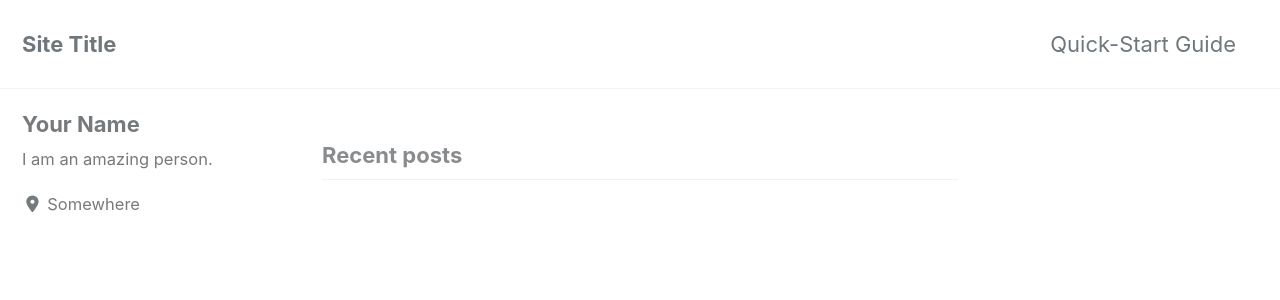
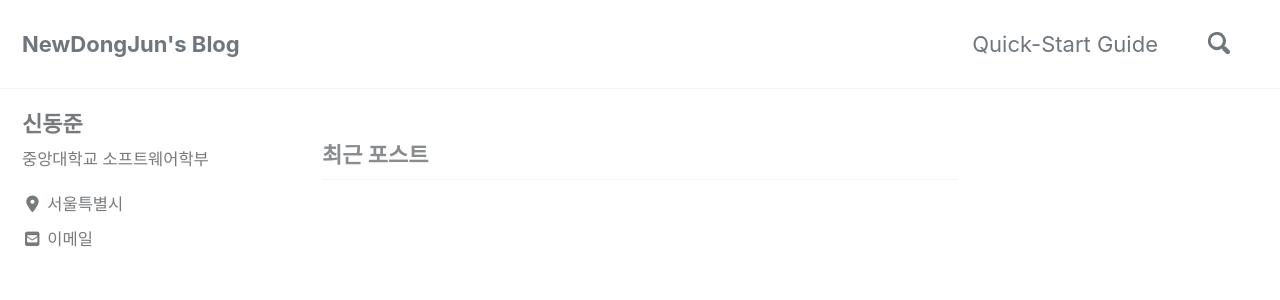
Before and after one commit to NewDongJun/newdongjun.github.io, a Jekyll site: the page built from index.html, in a window 1280 px wide and 900 px high. Shown: the top 300 px of the window. Built offline with Jekyll 4.4.1, drawn with Linux system fonts in a browser that asks for light colours; cached includes are drawn as plain includes; nearby versions of some CDN libraries; the list of posts is cut into pages by our own code; some of the changed text lies outside the part shown.

Commit message:
writing profile

```diff
--- a/_config.yml
+++ b/_config.yml
@@ -15,15 +15,15 @@
 minimal_mistakes_skin    : "default" # "air", "aqua", "contrast", "dark", "dirt", "neon", "mint", "plum", "sunrise"
 
 # Site Settings
-locale                   : "en-US"
-title                    : "Site Title"
+locale                   : "ko"
+title                    : "NewDongJun's Blog"
 title_separator          : "-"
 subtitle                 : # site tagline that appears below site title in masthead
-name                     : "Your Name"
+name                     : "Dongjun Shin"
 description              : "An amazing website."
-url                      : # the base hostname & protocol for your site e.g. "https://mmistakes.github.io"
+url                      : "https://newdongjun.github.io" # the base hostname & protocol for your site e.g. "https://mmistakes.github.io"
 baseurl                  : # the subpath of your site, e.g. "/blog"
-repository               : # GitHub username/repo-name e.g. "mmistakes/minimal-mistakes"
+repository               : "NewdongJun/newdongjun.github.io" # GitHub username/repo-name e.g. "mmistakes/minimal-mistakes"
 teaser                   : # path of fallback teaser image, e.g. "/assets/images/500x300.png"
 logo                     : # path of logo image to display in the masthead, e.g. "/assets/images/88x88.png"
 masthead_title           : # overrides the website title displayed in the masthead, use " " for no title
@@ -65,8 +65,8 @@ reCaptcha:
   secret                 :
 atom_feed:
   path                   : # blank (default) uses feed.xml
-search                   : # true, false (default)
-search_full_content      : # true, false (default)
+search                   : true # true, false (default)
+search_full_content      : true # true, false (default)
 search_provider          : # lunr (default), algolia, google
 algolia:
   application_id         : # YOUR_APPLICATION_ID
@@ -107,11 +107,11 @@ analytics:
 
 # Site Author
 author:
-  name             : "Your Name"
-  avatar           : # path of avatar image, e.g. "/assets/images/bio-photo.jpg"
-  bio              : "I am an amazing person."
-  location         : "Somewhere"
-  email            :
+  name             : "신동준"
+  avatar           : # path of avatar image, e.g. "/assets/images/bio-photo.jpg" #프로필사진
+  bio              : "중앙대학교 소프트웨어학부"
+  location         : "서울특별시"
+  email            : "shindj4613@cau.ac.kr"
   links:
     - label: "Email"
       icon: "fas fa-fw fa-envelope-square"
```
